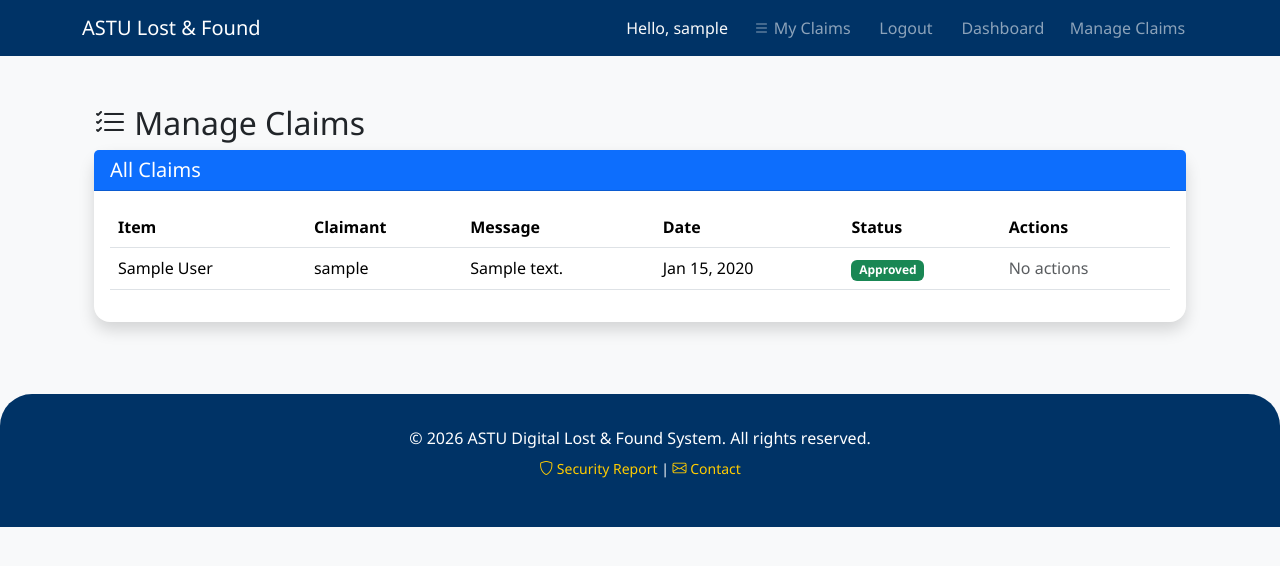
After one commit to sisaymerga/astu-lost-found, a Django app: page /manage-claims/ in a window 1280 px wide. The commit adds this page. Shown: the top 566 px of the page. Run offline with Django 5.2, Linux system fonts and the light colour scheme; a user stored in the database is signed in; tables that the repository leaves empty hold one stand-in row (values such as "Sample post"); some libraries are stand-ins or nearby versions.

Commit message:
added rejection and approval of claims

```diff
--- a/accounts/urls.py
+++ b/accounts/urls.py
@@ -14,4 +14,7 @@ urlpatterns = [
     path('dashboard/', views.dashboard, name='dashboard'),
     path('security-report/', views.security_report, name='security_report'),
     path('my-claims/', views.my_claims, name='my_claims'),
+    path('manage-claims/', views.manage_claims, name='manage_claims'),
+    path('approve-claim/<int:claim_id>/', views.approve_claim, name='approve_claim'),
+    path('reject-claim/<int:claim_id>/', views.reject_claim, name='reject_claim'),
 ]
--- a/accounts/views.py
+++ b/accounts/views.py
@@ -7,6 +7,7 @@ from .models import Item, Category, Claim
 from django.db.models import Q
 from django.contrib.auth import logout
 from django.core.paginator import Paginator
+from django.contrib.admin.views.decorators import staff_member_required
 
 
 # Create your views here.
@@ -91,7 +92,7 @@ def delete_item(request, item_id):
 
 
 @login_required
-def submit_claim(request, Item_id):
+def submit_claim(request, item_id):
     item = Item.objects.get(id=item_id, status='found')
 
     if request.method == 'POST':
@@ -133,6 +134,31 @@ def my_claims(request):
     return render(request, 'accounts/my_claims.html', {'claims': claims})
 def security_report(request):
     return render(request, 'accounts/security_report.html')
+
 def custom_logout(request):
     logout(request)
     return redirect('login')
+
+@staff_member_required
+def manage_claims(request):
+    claims = Claim.objects.all().order_by('-created_at')
+    return render(request, 'accounts/manage_claims.html', {'claims': claims})
+
+@staff_member_required
+def approve_claim(request, claim_id):
+    claim = get_object_or_404(Claim, id=claim_id)
+    claim.status = 'approved'
+    claim.save()
+    item = claim.item
+    item.status = 'claimed'
+    item.save()
+    messages.success(request, f'Claim for "{item.title}" approved.')
+    return redirect('manage_claims')
+
+@staff_member_required
+def reject_claim(request, claim_id):
+    claim = get_object_or_404(Claim, id=claim_id)
+    claim.status = 'rejected'
+    claim.save()
+    messages.success(request, f'Claim for "{claim.item.title}" rejected.')
+    return redirect('manage_claims')
--- /dev/null
+++ b/templates/accounts/manage_claims.html
@@ -0,0 +1,63 @@
+{% extends "base.html" %}
+{% load static %}
+{% block content %}
+<div class="container py-4">
+    <h2><i class="bi bi-list-check"></i> Manage Claims</h2>
+
+    <div class="card shadow">
+        <div class="card-header bg-primary text-white">
+            <h5 class="mb-0">All Claims</h5>
+        </div>
+        <div class="card-body">
+            {% if claims %}
+                <div class="table-responsive">
+                    <table class="table table-hover">
+                        <thead>
+                            <tr>
+                                <th>Item</th>
+                                <th>Claimant</th>
+                                <th>Message</th>
+                                <th>Date</th>
+                                <th>Status</th>
+                                <th>Actions</th>
+                            </tr>
+                        </thead>
+                        <tbody>
+                            {% for claim in claims %}
+                            <tr>
+                                <td>{{ claim.item.title }}</td>
+                                <td>{{ claim.user.username }}</td>
+                                <td>{{ claim.message|truncatechars:50 }}</td>
+                                <td>{{ claim.created_at|date:"M d, Y" }}</td>
+                                <td>
+                                    <span class="badge
+                                        {% if claim.status == 'approved' %}bg-success
+                                        {% elif claim.status == 'rejected' %}bg-danger
+                                        {% else %}bg-warning text-dark{% endif %}">
+                                        {{ claim.get_status_display }}
+                                    </span>
+                                </td>
+                                <td>
+                                    {% if claim.status == 'pending' %}
+                                        <a href="{% url 'approve_claim' claim.id %}" class="btn btn-sm btn-success" onclick="return confirm('Approve this claim?');">
+                                            <i class="bi bi-check-circle"></i> Approve
+                                        </a>
+                                        <a href="{% url 'reject_claim' claim.id %}" class="btn btn-sm btn-danger" onclick="return confirm('Reject this claim?');">
+                                            <i class="bi bi-x-circle"></i> Reject
+                                        </a>
+                                    {% else %}
+                                        <span class="text-muted">No actions</span>
+                                    {% endif %}
+                                </td>
+                            </tr>
+                            {% endfor %}
+                        </tbody>
+                    </table>
+                </div>
+            {% else %}
+                <div class="alert alert-info">No claims have been submitted yet.</div>
+            {% endif %}
+        </div>
+    </div>
+</div>
+{% endblock %}
--- a/templates/base.html
+++ b/templates/base.html
@@ -25,11 +25,9 @@
                         {% csrf_token%}
                         <button type="submit" class="nav-item nav-link btn btn-link" style="border: none; background: none; color: rgba(255, 255, 255, 0.55); padding: 0.5rem 1rem; cursor: pointer;">Logout</button>
                      </form>
-
                     {% if user.is_superuser %}
-                        <a class="nav-item nav-link" href="{% url 'dashboard' %}">
-                            <i class="bi bi-speedometer2"></i> Dashboard
-                        </a>
+                        <a class="nav-item nav-link" href="{% url 'dashboard' %}">Dashboard</a>
+                        <a class="nav-item nav-link" href="{% url 'manage_claims' %}">Manage Claims</a>
                     {% endif %}
                 {% else %}
                     <a class="nav-item nav-link" href="{% url 'login' %}">Login</a>
```
